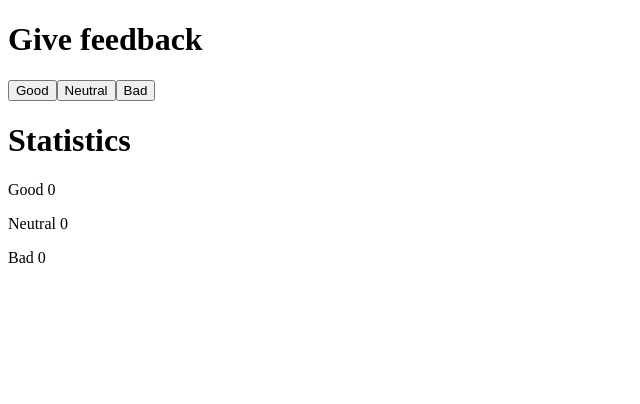
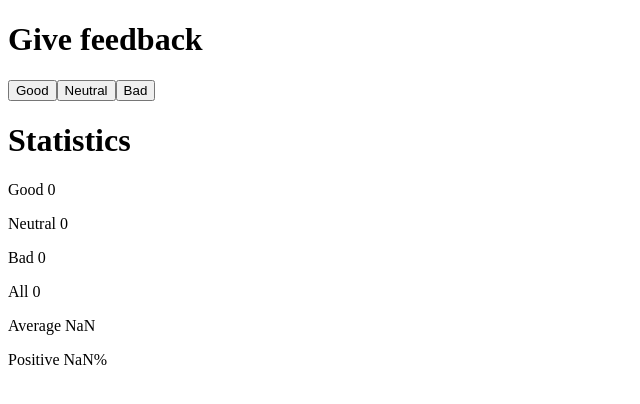
Before and after one commit to sh4rdu1-git/full-stack-open-2021-exercises, a React (Create React App) app in the folder part1/unicafe/: page / in a window 1280 px wide. Shown: the top 404 px of the page, without its empty margins (0-640 px from the left). Built offline with nearby package versions, Linux system fonts and the light colour scheme.

Commit message:
Exercise 1.7: unicafe step2 complete
Application expanded to show more statistics like total number of gathered feedbacks, the average score and percentage of positive feedback

```diff
--- a/part1/unicafe/src/App.js
+++ b/part1/unicafe/src/App.js
@@ -6,17 +6,27 @@ const App = () => {
   const [neutral, setNeutral] = useState(0)
   const [bad, setBad] = useState(0)
 
+  const incrementGood = () => setGood(good + 1)
+  const incrementNeutral = () => setNeutral(neutral + 1)
+  const incrementBad = () => setBad(bad + 1)
+  const total = good + neutral + bad
+  const average = (good - bad) / total
+  const percentPositive = (good / total) * 100
+
   return (
     <div>
       <h1>Give feedback</h1>
-      <button onClick={() => setGood(good + 1)}>Good</button>
-      <button onClick={() => setNeutral(neutral + 1)}>Neutral</button>
-      <button onClick={() => setBad(bad + 1)}>Bad</button>
+      <button onClick={incrementGood}>Good</button>
+      <button onClick={incrementNeutral}>Neutral</button>
+      <button onClick={incrementBad}>Bad</button>
 
       <h1>Statistics</h1>
       <p>Good {good}</p>
       <p>Neutral {neutral}</p>
       <p>Bad {bad}</p>
+      <p>All {total}</p>
+      <p>Average {average}</p>
+      <p>Positive {percentPositive}%</p>
     </div>
   )
 }
```
